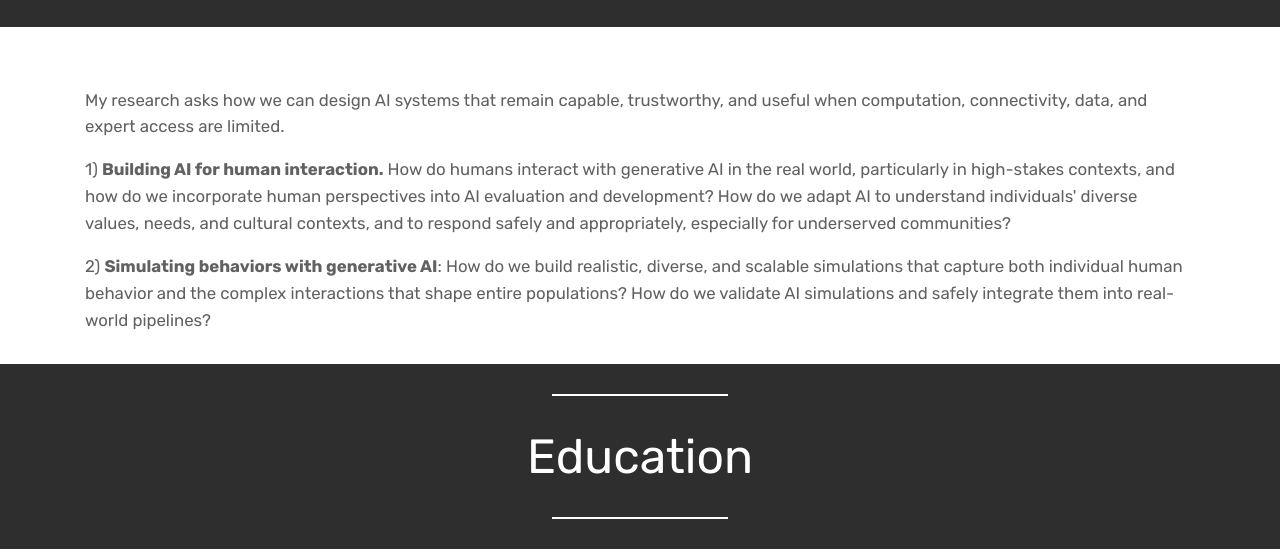
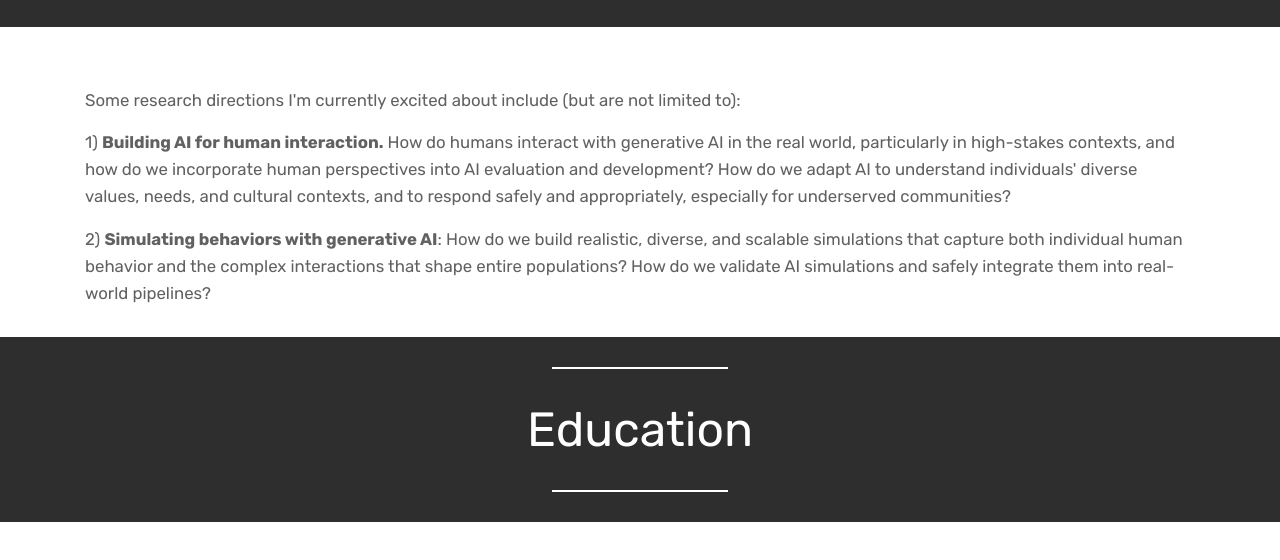
Before and after one commit to shawalkhan1/shawalkhan1.github.io, a plain HTML site: page index.html in a window 1280 px wide. Shown: the part 1278-1838 px from the top of the page. Drawn offline with Linux system fonts and the light colour scheme.

Commit message:
Update research section opening

```diff
--- a/index.html
+++ b/index.html
@@ -91,7 +91,7 @@
       <h2 class="container" id="research-title">Research</h2>
     </div>
     <div class="container section-body">
-      <p>My research asks how we can design AI systems that remain capable, trustworthy, and useful when computation, connectivity, data, and expert access are limited.</p>
+      <p>Some research directions I'm currently excited about include (but are not limited to):</p>
       <p>1) <strong>Building AI for human interaction.</strong> How do humans interact with generative AI in the real world, particularly in high-stakes contexts, and how do we incorporate human perspectives into AI evaluation and development? How do we adapt AI to understand individuals' diverse values, needs, and cultural contexts, and to respond safely and appropriately, especially for underserved communities?</p>
       <p>2) <strong>Simulating behaviors with generative AI</strong>: How do we build realistic, diverse, and scalable simulations that capture both individual human behavior and the complex interactions that shape entire populations? How do we validate AI simulations and safely integrate them into real-world pipelines?</p>
     </div>
```
